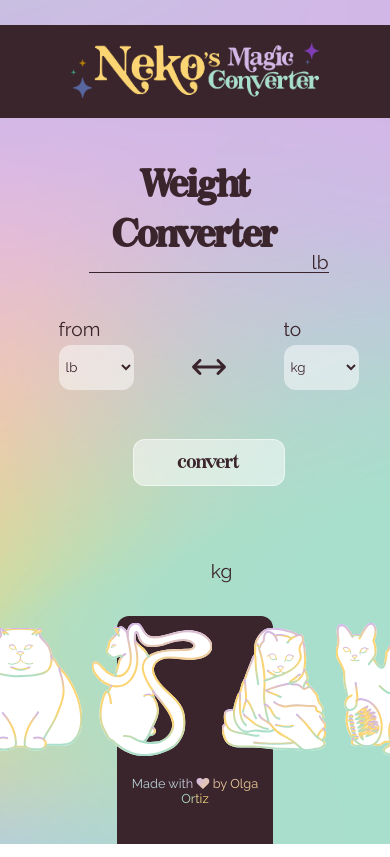
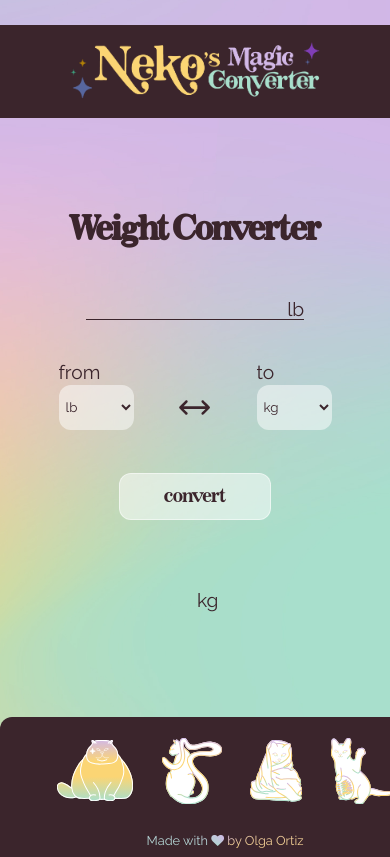
Before and after one commit to OlgaOrtiz/Converter, a website with bundled scripts: page weight_converter.html in a window 390 px wide. Shown: the top 857 px of the page. Built offline with nearby package versions, Linux system fonts and the light colour scheme; no server answers.

Commit message:
- Adapted css to mobile and tablet devices - Corrected various malfunctions

```diff
--- /dev/null
+++ b/assets/css/converter-media.css
@@ -0,0 +1,36 @@
+@charset "UTF-8";
+
+/* Mobile devices */
+@media (max-width: 480px){
+    main{
+        height: 64vh;
+    }
+
+    #weight{
+        width: 56px;
+    }
+
+    #length{
+        width: 46px;
+    }
+
+    #temperature{
+        width: 40px;
+    }
+
+    #coin{
+        width: 46px;
+    }
+}
+
+/* Tablet devices */
+@media (min-width: 481px) and (max-width: 768px){
+    main{
+        height: 59vh;
+    }
+
+    footer{
+        height: 18vh;
+    }
+
+}
--- a/assets/css/converter.css
+++ b/assets/css/converter.css
@@ -14,9 +14,19 @@
     --my-gradient-dark: conic-gradient(#803EB6, #FAC748, #3DA480, #803EB6);
 }
 
+main{
+    height: 61vh;
+    display: flex;
+    flex-wrap: wrap;
+    align-content: center;
+    align-items: center;
+    justify-content: center;
+    width: 400px;
+}
 
 .page-title{
     font-family: 'VintageStylist';
+    font-size: 1.8em;
     height: 5.5vh;
     margin-top: 0vh;
     margin-bottom: 3vh;
@@ -25,9 +35,9 @@
 #converter{
     width: 300px;
     max-width: 395px;
-    height: 40.5vh;
+    min-height: 40.5vh;
+    max-height: 50.5vh;
     margin: auto;
-    align-content: center;
 }
 
 .flex{
@@ -156,8 +166,8 @@
 }
 
 footer{
-    width: 40%;
-    height: 27vh;
+    width: 450px;
+    height: auto;
     font-size: 0.8rem;
     background-color: var(--background-a);
     margin: auto;
@@ -176,19 +186,19 @@ footer{
 }
 
 #weight{
-    width: 152px;
+    width: 76px;
 }
 
 #length{
-    width: 120px;
+    width: 60px;
 }
 
 #temperature{
-    width: 104px;
+    width: 52px;
 }
 
 #coin{
-    width: 124px;
+    width: 62px;
 }
 
 .singular-page{
--- /dev/null
+++ b/assets/css/general-media.css
@@ -0,0 +1,44 @@
+@charset "UTF-8";
+
+/* Mobile devices */
+@media (max-width: 480px){
+    #logo{
+        width: 100%;
+        margin-top: 0vh;
+    }
+
+    main{
+        width: 100%;
+    }
+
+    footer{
+        width: 100%;
+        height: auto;
+        border-radius: 0%;
+        margin-top: 7vh;
+    }
+}
+
+/* Tablet devices */
+@media (min-width: 481px) and (max-width: 768px){
+    #logo{
+        width: 100%;
+        margin-top: 0vh;
+    }
+
+    main{
+        width: 80%;
+    }
+
+    #converter{
+        width: 60%;
+    }
+
+    footer{
+        width: 100%;
+        height: auto;
+        border-radius: 0%;
+        margin-top: 7vh;
+    }
+
+}
--- a/assets/css/general.css
+++ b/assets/css/general.css
@@ -49,11 +49,11 @@ main{
     background-color: var(--background-a);
     margin-top: 3vh;
     margin-bottom: 5vh;
-    cursor: pointer;
 }
 
 #logo img{
     height: 100%;
+    cursor: pointer;
 }
 
 .cat-hover{
@@ -90,3 +90,19 @@ main{
 .cat-hover:hover .cat-magic{
   stroke: white;
 }
+
+.cat-selected .cat-interior{
+  fill: url(#my-gradient);
+}
+
+.cat-selected .cat-linear{
+  stroke: white;
+}
+
+.cat-selected .cat-linear-face{
+  stroke: white;
+}
+
+.cat-selected .cat-magic{
+  stroke: white;
+}
--- /dev/null
+++ b/assets/css/index-media.css
@@ -0,0 +1,70 @@
+@charset "UTF-8";
+
+/* Mobile devices */
+@media (max-width: 480px){
+    main{
+        height: 84vh;
+    }
+    #menu{
+        background-color: rgba(0, 0, 0, 0);
+        width: auto;
+        height: auto;
+        margin: auto;
+        display: flex;
+        flex-wrap: wrap;
+        justify-content: center;
+        align-items: center;
+        align-content: center;
+        gap: 7%;
+    }
+
+    #weight{
+        background-color: var(--background-a);
+        width: 150px;
+        height: 150px;
+        border-radius: 15%;
+        padding: 5%;
+    }
+
+    #length{
+        background-color: var(--background-a);
+        width: 150px;
+        height: 150px;
+        border-radius: 15%;
+        padding: 5%;
+    }
+
+    #temperature{
+        background-color: var(--background-a);
+        width: 150px;
+        height: 150px;
+        border-radius: 15%;
+        padding: 5%;
+        margin-top: 7%;
+    }
+
+    #coin{
+        background-color: var(--background-a);
+        width: 150px;
+        height: 150px;
+        border-radius: 15%;
+        padding: 5%;
+        margin-top: 7%;
+    }
+
+    footer{
+        margin-top: 0px;
+    }
+}
+
+/* Tablet devices */
+@media (min-width: 481px) and (max-width: 768px){
+    main{
+        height: 85vh;
+    }
+
+    footer{
+        margin-top: 0px;
+        height: 4vh;
+    }
+}
--- a/weight_converter.html
+++ b/weight_converter.html
@@ -6,6 +6,8 @@
 <title>Neko's Magic Converter</title>
 <link href="assets/css/general.css" rel="stylesheet" type="text/css">
 <link href="assets/css/converter.css" rel="stylesheet" type="text/css">
+<link href="assets/css/general-media.css" rel="stylesheet" type="text/css">
+<link href="assets/css/converter-media.css" rel="stylesheet" type="text/css">
 <link rel="stylesheet" href="https://cdnjs.cloudflare.com/ajax/libs/font-awesome/4.7.0/css/font-awesome.min.css">
 <meta name="viewport" content="width=device-width, initial-scale=1.0">
 </head>
@@ -59,7 +61,7 @@
     </main>
     <footer>
         <div class="horizontal-menu">
-            <div class="cat-hover">
+            <div class="cat-hover cat-selected">
 				<svg id="weight" xmlns="http://www.w3.org/2000/svg" viewBox="0 0 149.98 120.5">
 					<defs>
 						<linearGradient id="my-gradient" x1="0" x2="0" y1="0" y2="1">
```
Also changed, not shown: coin_converter.html (+3 -1 lines), index.html (+2 -0 lines), length_converter.html (+3 -1 lines), temperature_converter.html (+3 -1 lines). Lines whose indentation alone changed are shown as unchanged.
